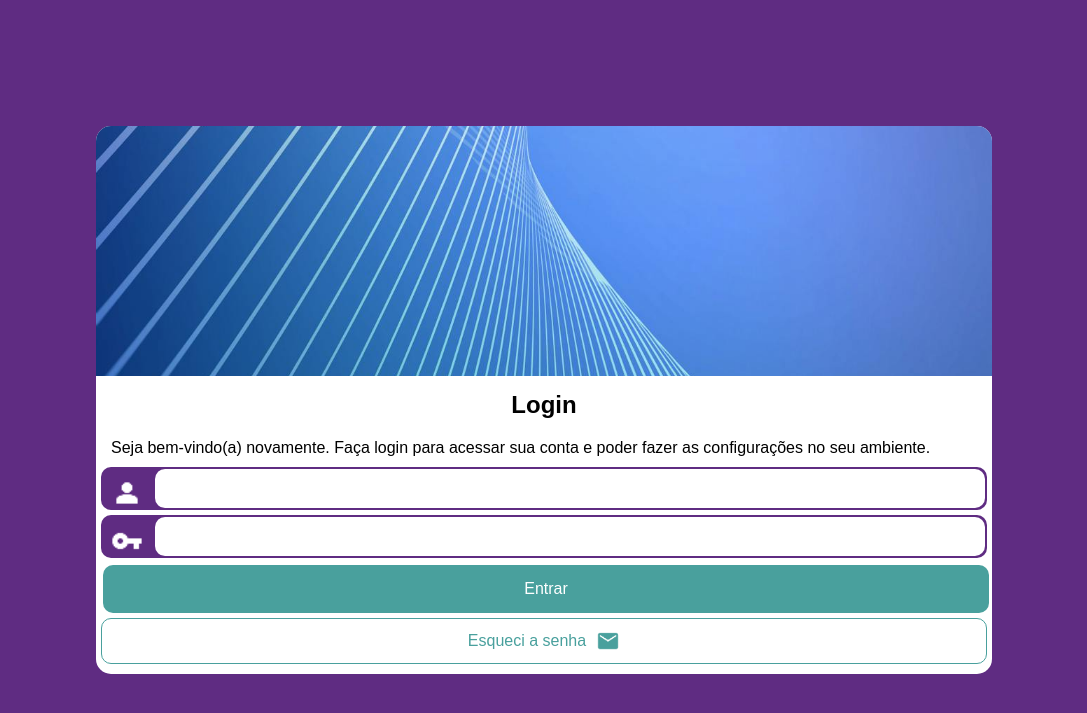
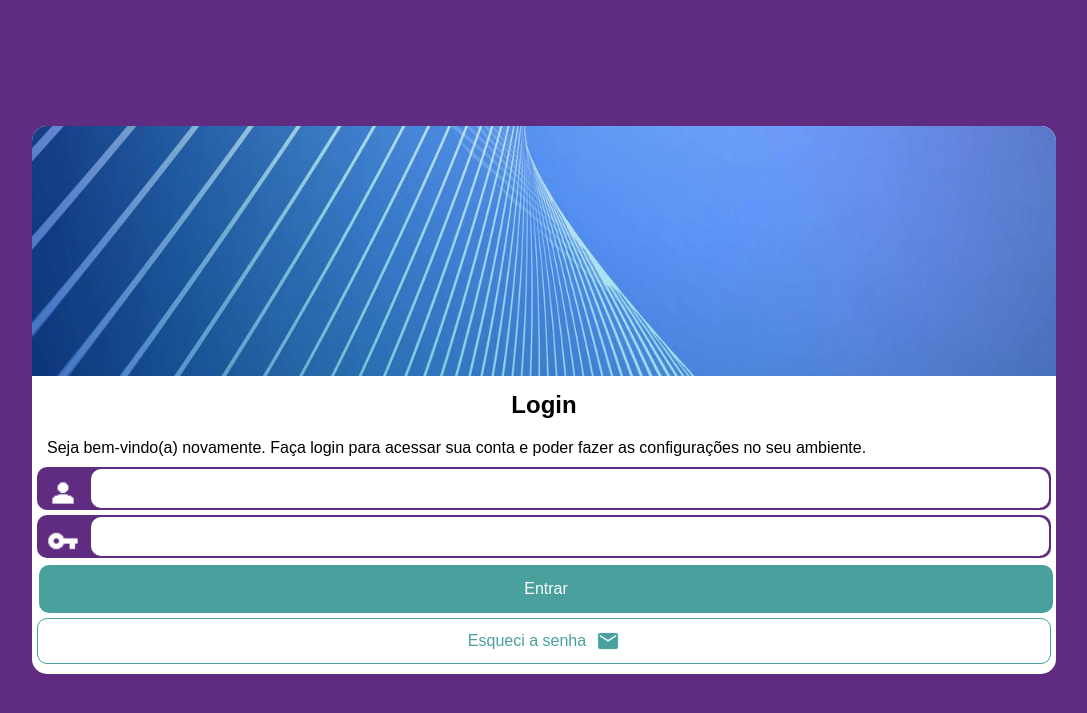
Before and after one commit to GustavoReissss/PROJETOS, a PHP site: page / in a window 1280 px wide. Shown: the top 713 px of the page, without its empty margins (96-1183 px from the left). Run offline with PHP 8.4, Linux system fonts and the light colour scheme.

Commit message:
Update style.css

```diff
--- a/HTML5-CSS3/GUSTAVOGUANABARA/4 - Tela de login/style.css
+++ b/HTML5-CSS3/GUSTAVOGUANABARA/4 - Tela de login/style.css
@@ -24,7 +24,7 @@ main{
     left: 50%;
     top: 50%;
     transform: translate(-50%, -50%);
-    width: 70vw;
+    width: 80vw;
     border-radius: 15px;
     overflow: hidden;
     background-color: white;
```
